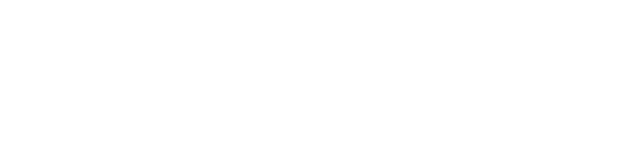
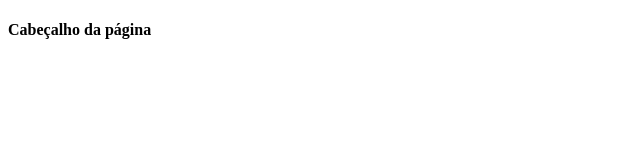
Before and after one commit to VictorVmgda/testegit, a plain HTML site: page index.html in a window 1280 px wide. Shown: the whole page, without its empty margins (0-640 px from the left). Drawn offline with Linux system fonts and the light colour scheme.

Commit message:
Adicionando cabeçalho

```diff
--- a/index.html
+++ b/index.html
@@ -5,6 +5,8 @@
     <title>Página de teste para Git</title>
   </head>
   <body>
-
+    <header>
+      <h4>Cabeçalho da página</h4>
+    </header>
   </body>
 </html>
```
